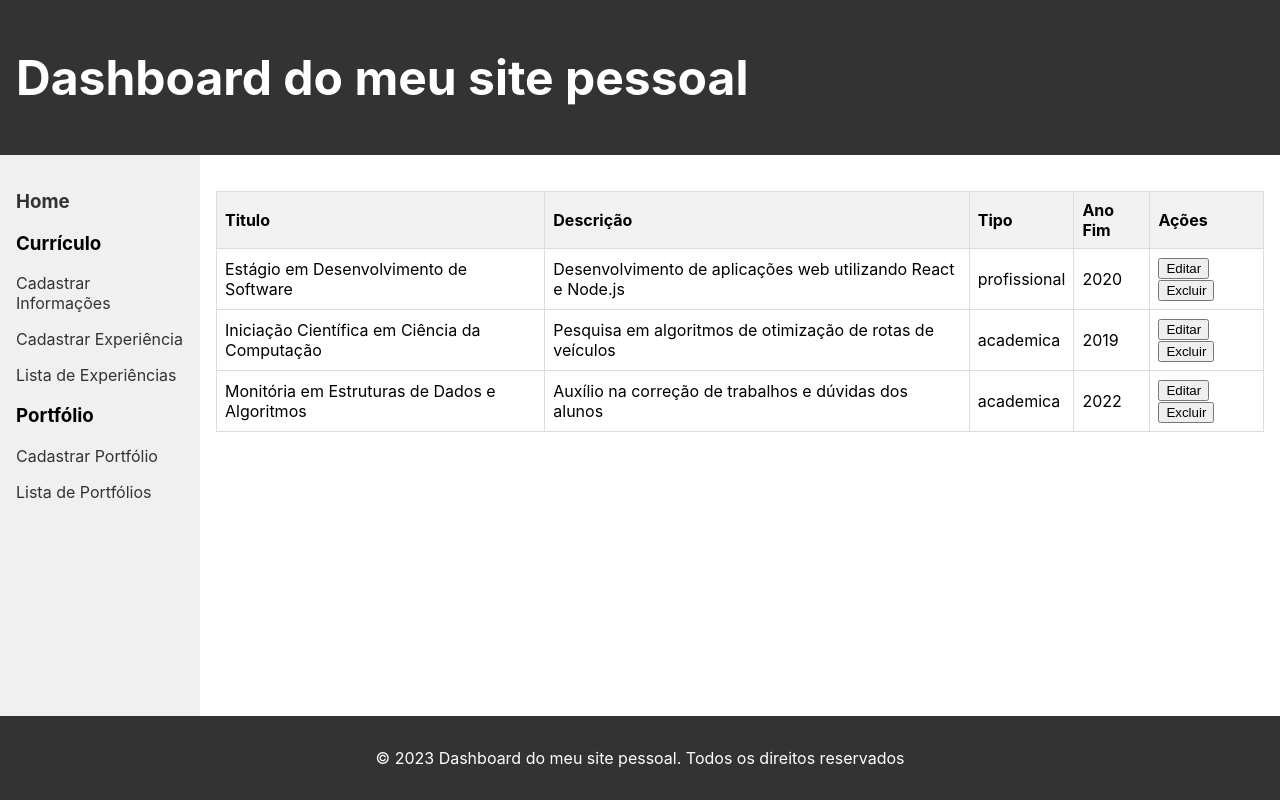
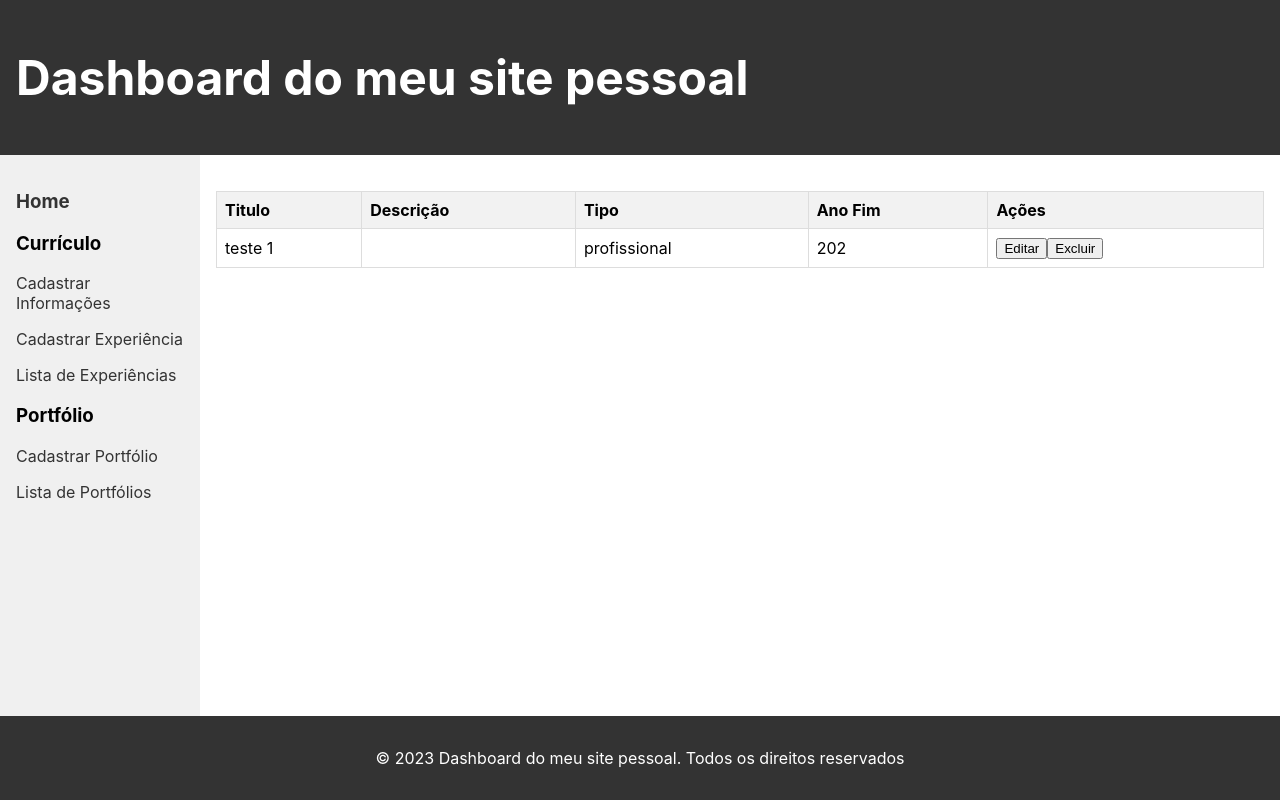
Before and after one commit to renanhenriquedev/type-project, a React (Vite) app: page /curriculo/experiencia/lista in a window 1280 px wide. Built offline with nearby package versions, Linux system fonts and the light colour scheme; data requests are answered from the project's data file.

Commit message:
create crud for CadastrarExperiencia, ListaExperiencia

```diff
--- a/src/database/db.json
+++ b/src/database/db.json
@@ -10,12 +10,12 @@
   ],
   "experiencias": [
     {
-      "id": 1,
-      "titulo": "Desenvolver de Software",
+      "id": 8,
+      "titulo": "teste 1",
       "descricao": "",
       "tipo": "profissional",
-      "anoInicio": "2023",
-      "anoFim": "2025"
+      "anoInicio": "20220",
+      "anoFim": "202"
     }
   ],
   "portfolio": []
--- a/src/pages/curriculo/CadastrarExperiencia/CadastrarExperiencia.tsx
+++ b/src/pages/curriculo/CadastrarExperiencia/CadastrarExperiencia.tsx
@@ -8,9 +8,14 @@ import Input from '../../../components/forms/Input/Input';
 import Textarea from '../../../components/forms/Textarea/Textarea';
 import Select from '../../../components/forms/Select/Select';
 
-import { Experiencia, createExperiencia } from '../../../services/experienciaService';
+import { Experiencia, createOrUpdateExperiencia } from '../../../services/experienciaService';
+import { useLocation, useNavigate } from 'react-router-dom';
 
 const CadastrarExperiencia: React.FC = () => {
+
+    const navigate = useNavigate();
+    const location = useLocation();
+    const experiencia = location.state as Experiencia;
 
     const initialValues: Experiencia = {
         id: 0,
@@ -32,9 +37,10 @@ const CadastrarExperiencia: React.FC = () => {
     const onSubmit = async (values: Experiencia, { resetForm }: { resetForm: () => void }) => {
 
         try {
-            createExperiencia(values)
+            await createOrUpdateExperiencia(values)
             console.log(values);
             resetForm();
+            navigate('/curriculo/experiencia/lista')
             alert("Formulário enviado com sucesso")
         } catch (error) {
             console.log(error);
@@ -45,7 +51,7 @@ const CadastrarExperiencia: React.FC = () => {
     return (
         <div className={styles.formWrapper}>
             <Formik
-                initialValues={initialValues}
+                initialValues={ experiencia || initialValues}
                 validationSchema={validationSchema}
                 onSubmit={onSubmit}
             >
@@ -94,7 +100,7 @@ const CadastrarExperiencia: React.FC = () => {
                         />
 
                         <button type='submit' className={styles.button}>
-                            Cadastrar
+                            Salvar
                         </button>
                     </Form>
                 )}
--- a/src/pages/curriculo/ListaExperiencia/ListaExperiencia.tsx
+++ b/src/pages/curriculo/ListaExperiencia/ListaExperiencia.tsx
@@ -1,44 +1,43 @@
-import React from 'react';
+import React, { useEffect } from 'react';
+import { useNavigate } from 'react-router-dom';
 
 import styles from './ListaExperiencia.module.css'
+import { Experiencia, deleteExperiencia, getExperiencias, updateExperiencia } from '../../../services/experienciaService';
 
-interface Experiencia {
-    titulo: string;
-    descricao: string;
-    tipo: string;
-    anoFim: string;
-}
+
 
 const ListarExperiencia: React.FC = () => {
 
-    const [experiencias, setExperiencias] = React.useState<Experiencia[]>([
-        {
-            titulo:'Estágio em Desenvolvimento de Software',
-            descricao: 'Desenvolvimento de aplicações web utilizando React e Node.js',
-            tipo: 'profissional',
-            anoFim: '2020'
-        },
-        {
-            titulo:'Iniciação Científica em Ciência da Computação',
-            descricao: 'Pesquisa em algoritmos de otimização de rotas de veículos',
-            tipo: 'academica',
-            anoFim: '2019'
-        },
-        {
-            titulo:'Monitória em Estruturas de Dados e Algoritmos',
-            descricao: 'Auxílio na correção de trabalhos e dúvidas dos alunos',
-            tipo: 'academica',
-            anoFim: '2022'
+    const navigate = useNavigate();
+
+    const [experiencias, setExperiencias] = React.useState<Experiencia[]>([]);
+
+    const fetchExperiencias = async () => {
+        try {
+            const experiencias = await getExperiencias();
+            setExperiencias(experiencias);
+        } catch (error) {
+            console.log('Erro ao buscar experiências', error);
         }
+    };
 
-    ])
+    useEffect(() => {
+        fetchExperiencias();
+    }, [])
 
-    const handleDelete = (index: number) => {
-        //lógica para excluir
+    const handleEdit =  (experiencia: Experiencia) => {
+        navigate('/curriculo/experiencia/cadastro', { state: experiencia});
     }
 
-    const handleEdit = (experiencia: Experiencia) => {
-        //lógica para editar
+    const handleDelete = async (id: number) => {
+        try {
+            await deleteExperiencia(id);
+            fetchExperiencias();
+            console.log('Experiencia excluída com sucesso');
+        } catch (error) {
+            console.log('Erro ao excluir experiência', error);
+            alert('Ocorreu um erro ao excluir a experiência');
+        }
     }
 
     return (
@@ -61,7 +60,7 @@ const ListarExperiencia: React.FC = () => {
                         <td>{experiencia.anoFim}</td>
                         <td>
                             <button onClick={() => handleEdit(experiencia)}>Editar</button>
-                            <button onClick={() => handleDelete(index)}>Excluir</button>
+                            <button onClick={() => handleDelete(experiencia.id)}>Excluir</button>
                         </td>
                     </tr>
                 ))}
--- a/src/services/experienciaService.ts
+++ b/src/services/experienciaService.ts
@@ -33,3 +33,11 @@ export const deleteExperiencia = async (id: number) => {
     const response = await api.delete(`/experiencias/${id}`)
     return response.data;
 }
+
+export const createOrUpdateExperiencia = async ( experiencia: Experiencia) => {
+    if (experiencia.id === 0) {
+        return await createExperiencia(experiencia);
+    } else {
+        return await updateExperiencia(experiencia);
+    }
+}
```
